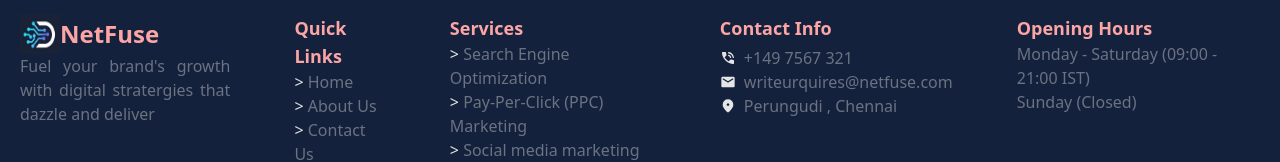
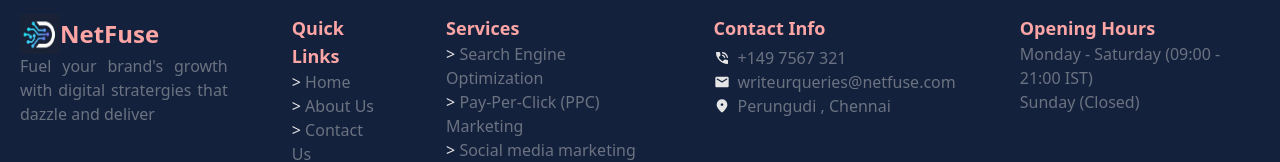
Before and after one commit to MUTHUAKALYA/netfuse, a React (Vite) app: page / in a window 1280 px wide. Shown: the part 892-1054 px from the top of the page. Built offline with nearby package versions, Linux system fonts and the light colour scheme.

Commit message:
fix: spelling mistake

```diff
--- a/src/components/Footer.jsx
+++ b/src/components/Footer.jsx
@@ -110,7 +110,7 @@
               ></path>
             </svg>
             <span className="font-extralight text-md text-gray-500">
-              writeurquires@netfuse.com
+              writeurqueries@netfuse.com
             </span>
           </div>
           <div className="flex gap-x-2 items-center">
```
